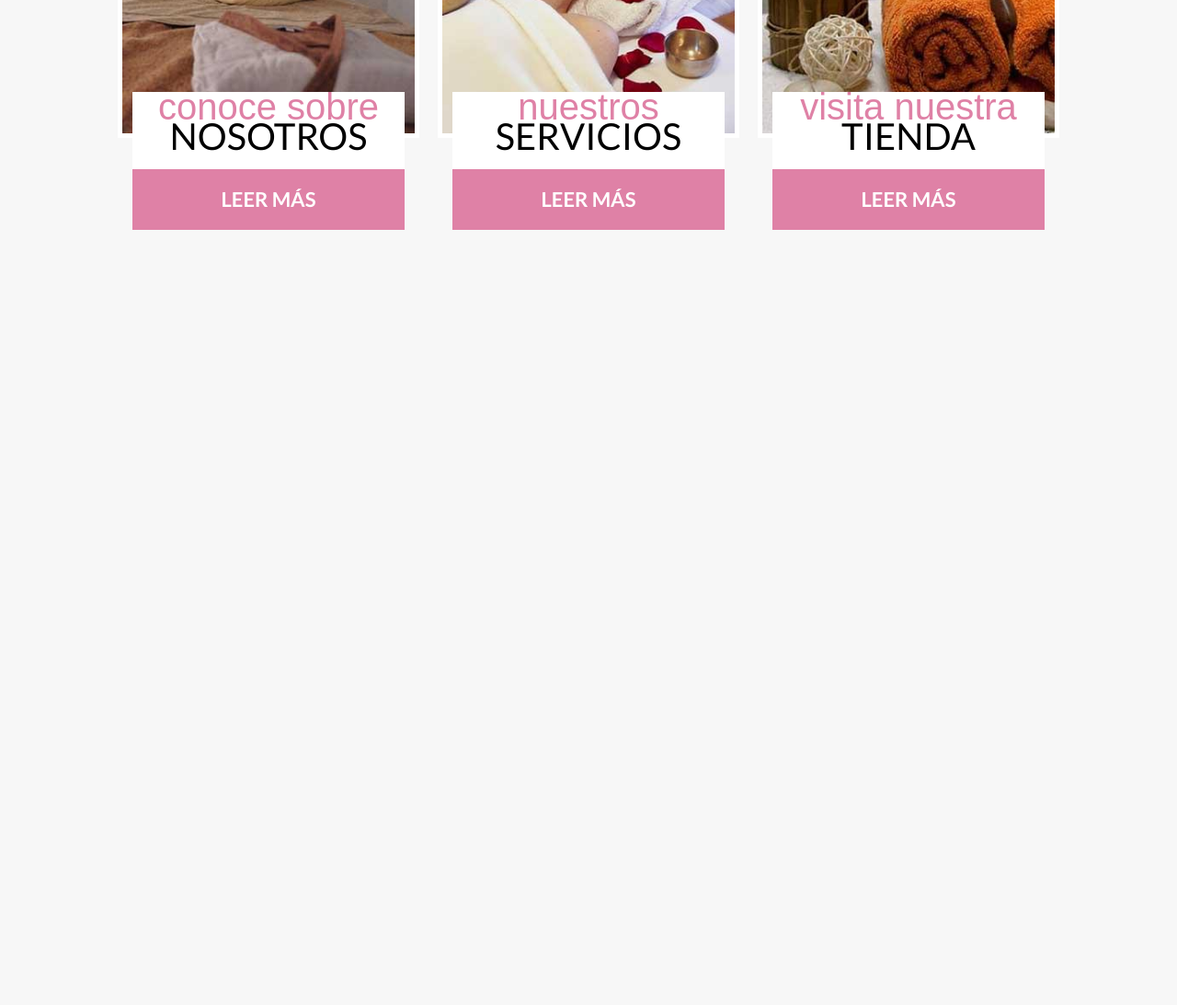
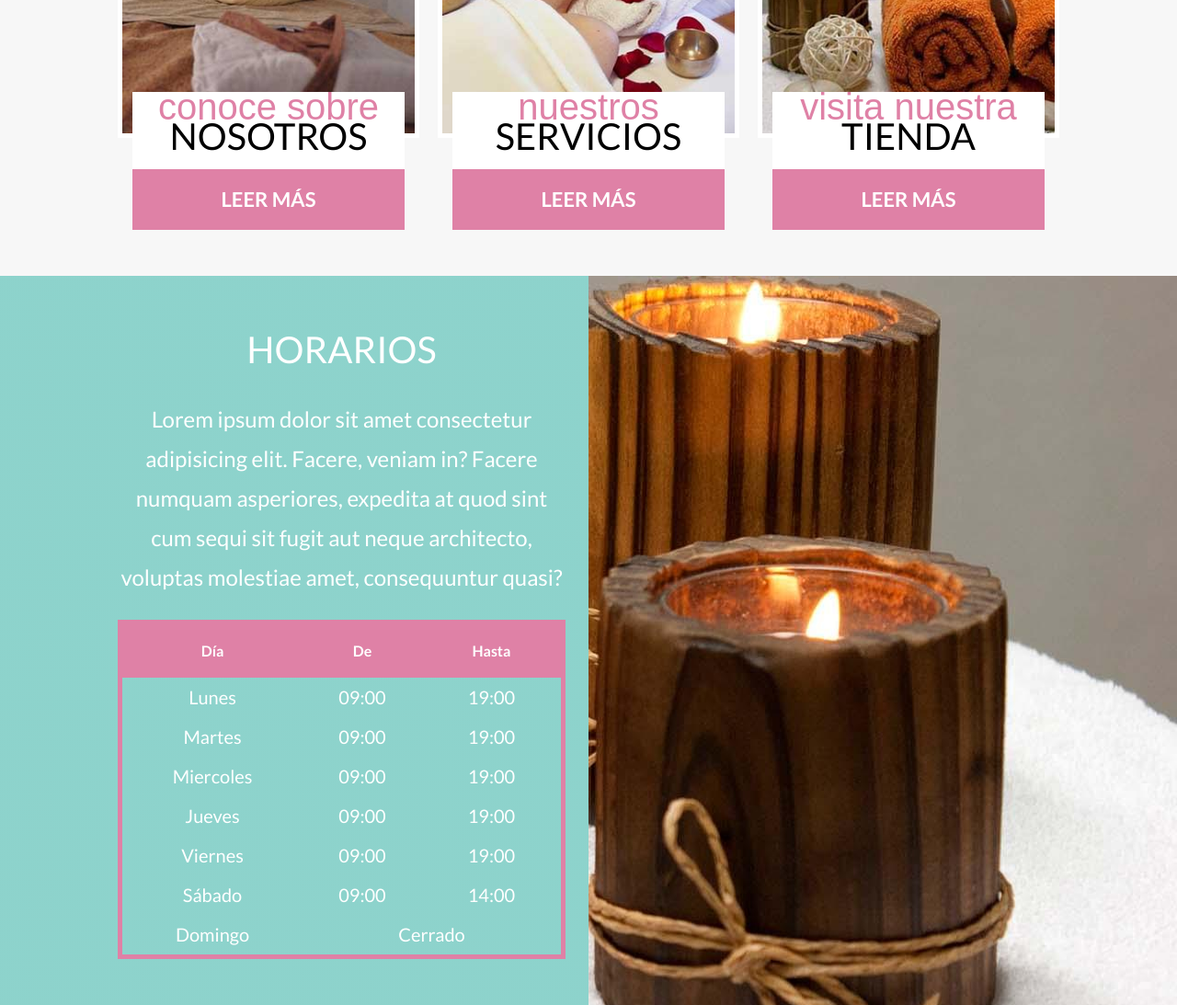
Before and after one commit to TaielNxz/sass-course-10-spa, a plain HTML site: page index.html in a window 1280 px wide. Shown: the part 1483-2576 px from the top of the page at 92% size. Before the commit the page ends 1783 px from the top, so only its background shows below. Drawn offline with nearby package versions, Linux system fonts and the light colour scheme; a web font is replaced by a local one.

Commit message:
add hours section

```diff
--- a/css/styles.css
+++ b/css/styles.css
@@ -366,3 +366,76 @@ a {
 .card-content a {
     display: block;
 }
+
+/*=============== Hours ===============*/
+
+.hours {
+    background-image:
+    linear-gradient( to bottom, var(--primary) 0%, var(--primary) 50%, transparent 50% ),
+    url(../img/bg_horarios.jpg);
+    background-position:
+        center,
+        bottom center;
+    background-repeat: no-repeat;
+    color: var(--white);
+}
+
+@media (min-width: 768px) {
+    .hours {
+        background-image:
+        linear-gradient( to right, var(--primary) 0%, var(--primary) 50%, transparent 50% ),
+        url(../img/bg_horarios.jpg);
+        background-position:
+            center,
+            top right;
+    }
+}
+
+.hours-grid {
+    display: grid;
+    grid-template-rows: repeat(2, 1fr);
+}
+
+@media (min-width: 768px) {
+    .hours-grid {
+        grid-template-rows: unset;
+        grid-template-columns: repeat(2, 1fr);
+        gap: 5rem;
+    }
+}
+
+.hours-content {
+    padding: 5rem 0;
+}
+
+.hours-content p {
+    font-size: 2.4rem;
+    line-height: 1.8;
+    text-align: center;
+}
+
+/*=============== table ===============*/
+
+.table {
+    width: 100%;
+    border: .5rem solid var(--secondary);
+    text-align: center;
+    border-collapse: collapse;
+}
+
+.table thead {
+    background-color: var(--secondary);
+}
+
+.table tr:hover {
+    background-color: var(--darkPrimary);
+}
+
+.table th {
+    padding: 2rem;
+}
+
+.table td {
+    padding: 1rem;
+    font-size: 2rem;
+}
--- a/index.html
+++ b/index.html
@@ -112,6 +112,69 @@
         </div>
     </section>
 
+    <section class="hours">
+        <div class="hours-grid conteiner">
+            <div class="hours-content">
+                <h3 class="heading">Horarios</h3>
+                <p>Lorem ipsum dolor sit amet consectetur adipisicing elit. Facere, veniam in? Facere numquam asperiores, expedita at quod sint cum sequi sit fugit aut neque architecto, voluptas molestiae amet, consequuntur quasi?</p>
+
+                <table class="table">
+                    <thead>
+                        <tr>
+                            <th>Día</th>
+                            <th>De</th>
+                            <th>Hasta</th>
+                        </tr>
+                    </thead>
+
+                    <tbody>
+                        <tr>
+                            <td>Lunes</td>
+                            <td>09:00</td>
+                            <td>19:00</td>
+                        </tr>
+
+
+                        <tr>
+                            <td>Martes</td>
+                            <td>09:00</td>
+                            <td>19:00</td>
+                        </tr>
+
+                        <tr>
+                            <td>Miercoles</td>
+                            <td>09:00</td>
+                            <td>19:00</td>
+                        </tr>
+
+                        <tr>
+                            <td>Jueves</td>
+                            <td>09:00</td>
+                            <td>19:00</td>
+                        </tr>
+
+                        <tr>
+                            <td>Viernes</td>
+                            <td>09:00</td>
+                            <td>19:00</td>
+                        </tr>
+
+                        <tr>
+                            <td>Sábado</td>
+                            <td>09:00</td>
+                            <td>14:00</td>
+                        </tr>
+
+                        <tr>
+                            <td>Domingo</td>
+                            <td colspan="2">Cerrado</td>
+                        </tr>
+                    </tbody>
+                </table>
+            </div>
+        </div>
+    </section>
+
     <script src="https://unpkg.com/swiper@7/swiper-bundle.min.js"></script>
     <script src="js/app.js"></script>
 </body>
```
